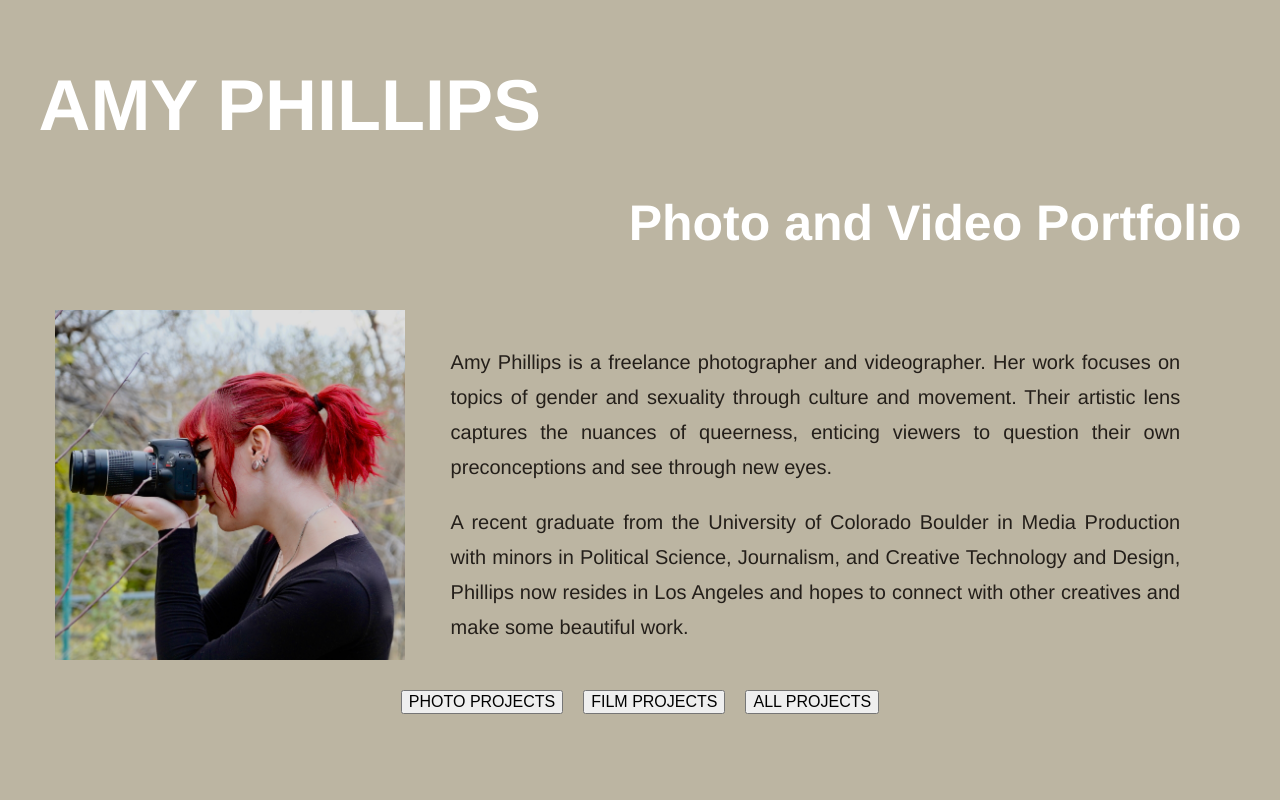
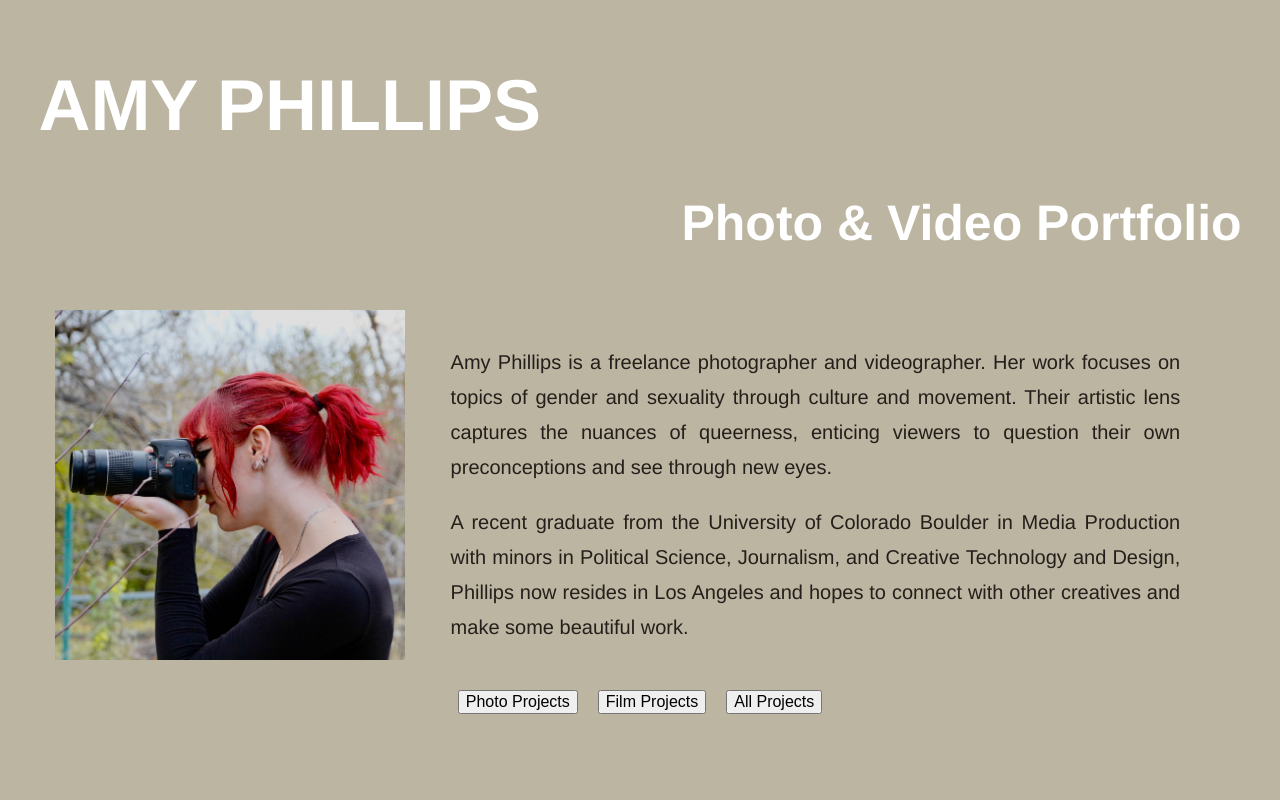
Before and after one commit to amph2308/amph2308.github.io, a plain HTML site: page JS final/wk13_portfolio.html in a window 1280 px wide. Shown: the top 800 px of the page. Drawn offline with Linux system fonts and the light colour scheme.

Commit message:
a few fixes

```diff
--- a/JS final/wk13_portfolio.html
+++ b/JS final/wk13_portfolio.html
@@ -9,7 +9,7 @@
 <body>
 <div id="title">
     <h1><strong>AMY PHILLIPS</strong></h1>
-    <h2>Photo and Video Portfolio</h2>
+    <h2>Photo & Video Portfolio</h2>
 </div>
 
 <div id="about grid">
@@ -27,9 +27,9 @@
 
 
     <div id="buttons">
-        <button type="button" value="photography"> PHOTO PROJECTS </button>
-        <button type="button" value="video"> FILM PROJECTS </button>
-        <button type="button" value="all"> ALL PROJECTS </button>
+        <button type="button" value="photography"> Photo Projects </button>
+        <button type="button" value="video"> Film Projects </button>
+        <button type="button" value="all"> All Projects </button>
     </div>
 
     <section id="projects">
```
